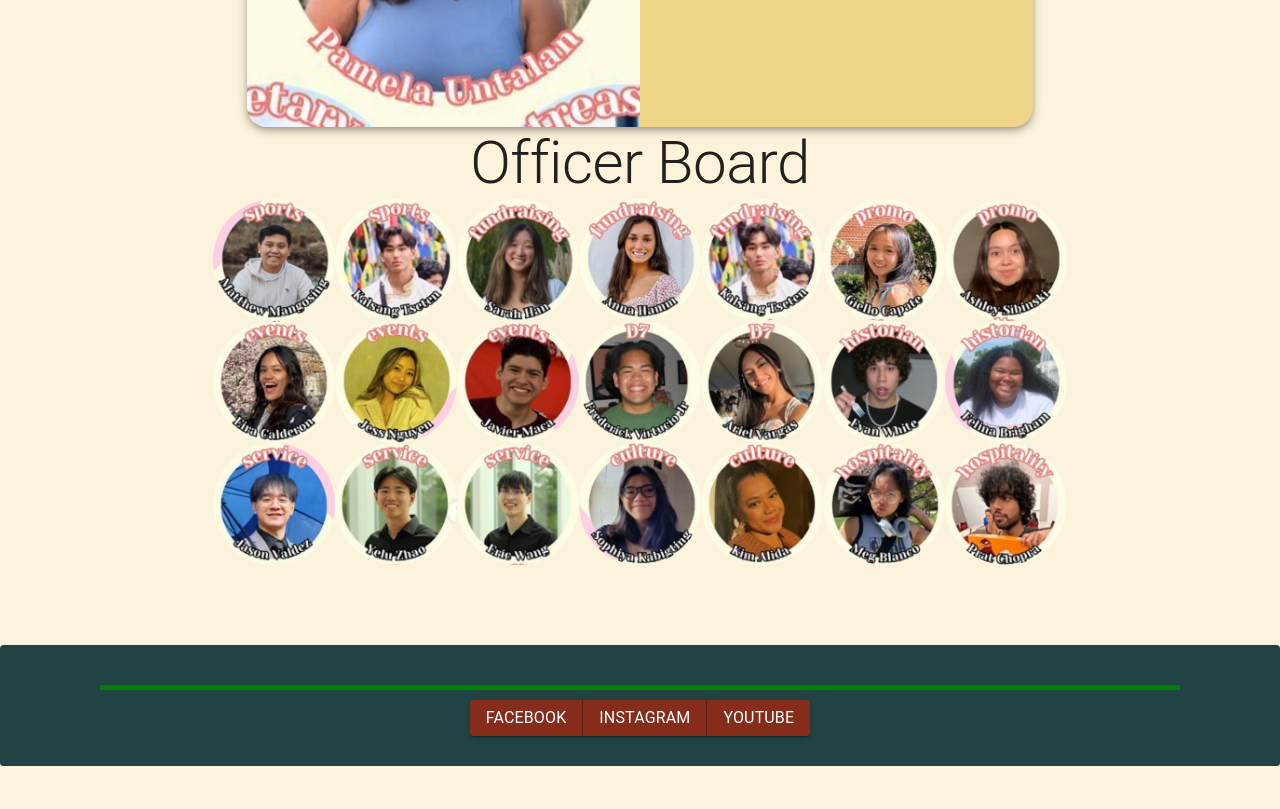
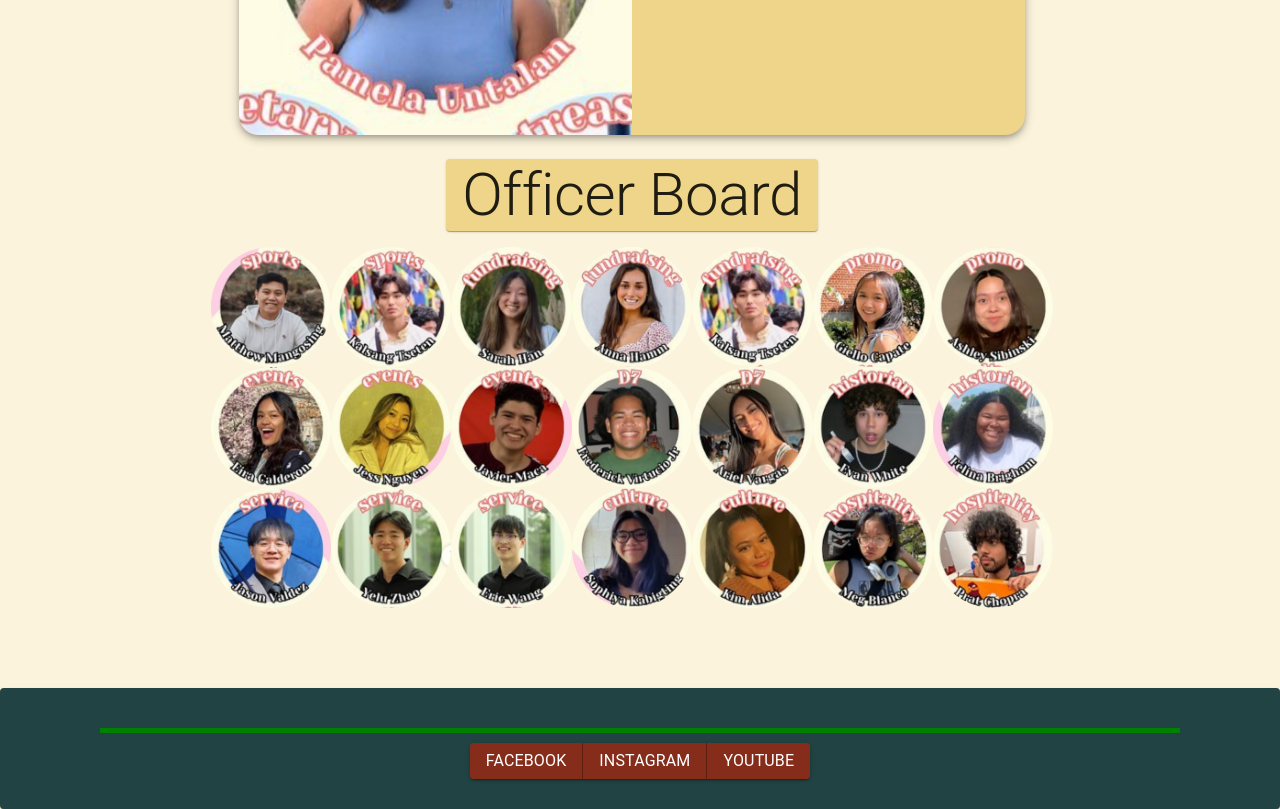
Before and after one commit to vjonesb/vtfasa, a React (Create React App) app: page /board in a window 1280 px wide. Shown: the part 1420-2229 px from the top of the page. Before the commit the page ends 2186 px from the top, so only its background shows below. Built offline with nearby package versions, Linux system fonts and the light colour scheme.

Commit message:
Cleaned up board page

```diff
--- a/src/components/pages/boardPage/BoardMembers.js
+++ b/src/components/pages/boardPage/BoardMembers.js
@@ -7,25 +7,47 @@
  *
  *  Passes down the image as well as a title and description
  */
-import { Box, Typography } from '@mui/material';
+import { Box, Typography, Paper } from '@mui/material';
 
 import Grid from '@mui/material/Unstable_Grid2/Grid2';
 import ExecutiveBoard from './ExecutiveBoard';
 import OfficerBoard from './OfficerBoard';
+import { styled } from '@mui/system';
 
+const CustomPaper = styled(Paper)(({ theme }) => ({
+  background: '#EED589',
+
+}));
 
 function BoardMembers() {
 
   return (<Box sx = {{ marginTop:'50px'}}>
   <Grid container xs = {12}direction={'column'}
-  justifyContent="center" alignItems="center">
+  justifyContent="center" alignItems="center"
+  spacing={2}>
 
 
     <Grid item>
       <ExecutiveBoard/>
     </Grid>
     <Grid item xs>
-      <Typography variant = 'h2' align='center'>Officer Board</Typography>
+      <Grid container>
+        <Grid item xs/>
+        <Grid item xs = {8}>
+          <CustomPaper>
+            <Typography
+            ml={2}
+            mr={2}
+
+            variant = 'h2' align='center'>
+              Officer Board
+            </Typography>
+          </CustomPaper>
+        </Grid>
+        <Grid item xs/>
+      </Grid>
+    </Grid>
+    <Grid item xs>
       <OfficerBoard/>
     </Grid>
 
--- a/src/components/pages/boardPage/BoardPage.js
+++ b/src/components/pages/boardPage/BoardPage.js
@@ -54,6 +54,7 @@ function BoardPage() {
                 </CustomPaper>
               </div>
 
+
             <BoardMembers/>
             <Paper sqaure sx = {{width: 'full'}}>
                 <Box sx = {{height: '20px'}} mt = {10}/>
```
